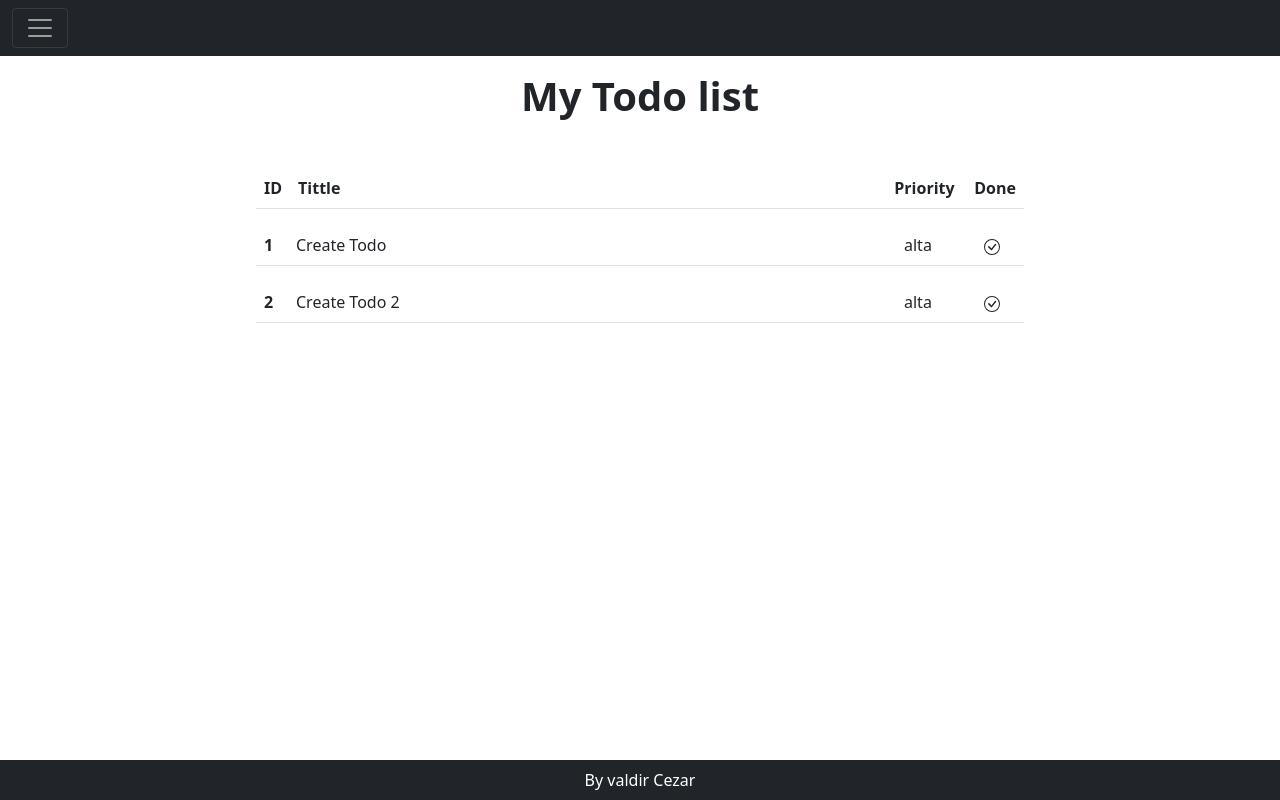
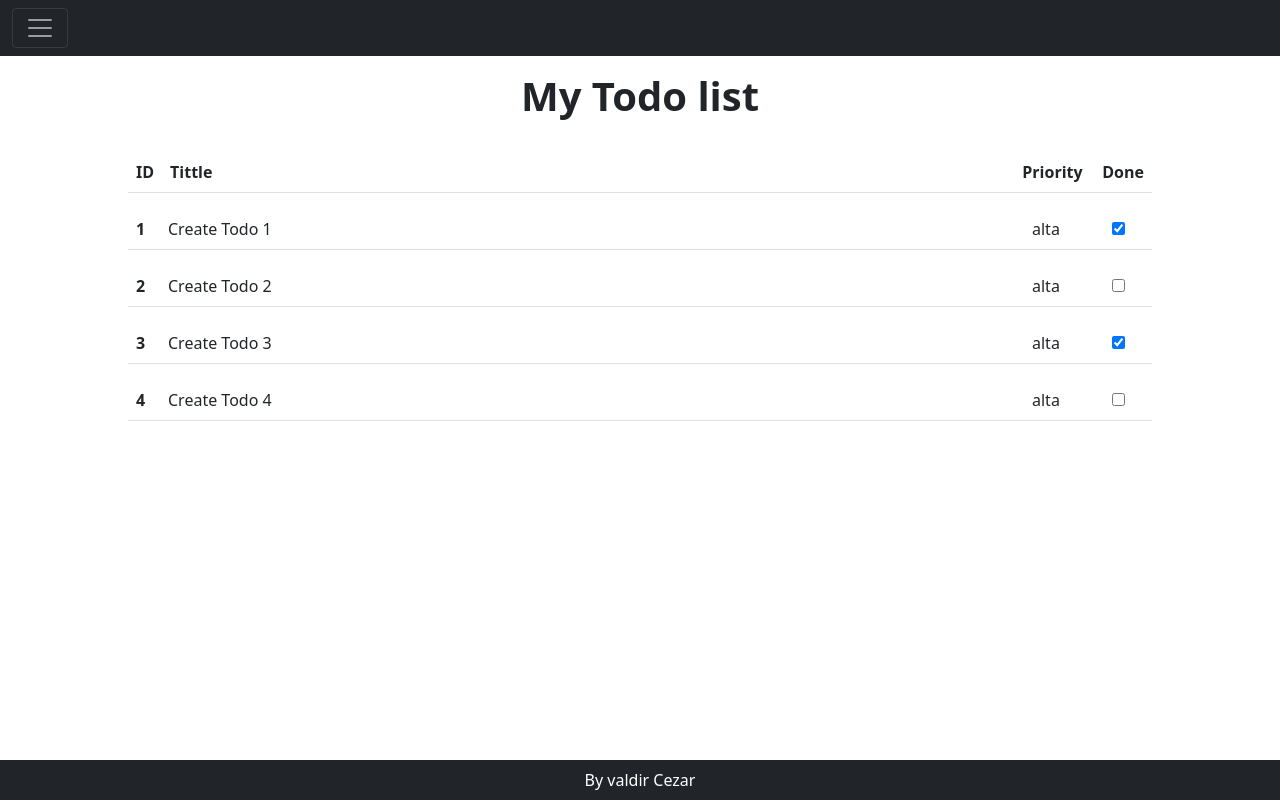
Before and after one commit to ValdirCezar/react-todo-typescript, a React (Create React App) app: page / in a window 1280 px wide. Built offline with nearby package versions, Linux system fonts and the light colour scheme.

Commit message:
feat: add img

```diff
--- a/src/components/TodoList/index.css
+++ b/src/components/TodoList/index.css
@@ -1,11 +1,11 @@
 h1 {
   text-align: center;
-  margin-bottom: 3rem;
+  margin-bottom: 2rem;
   font-weight: bolder;
 }
 
 .todo-list {
-  width: 60%;
+  width: 80%;
   margin: 1rem auto 0 auto;
 }
 
--- a/src/components/TodoList/index.tsx
+++ b/src/components/TodoList/index.tsx
@@ -8,13 +8,25 @@ const TodoList = () => {
   const list: Todo[] = [
     {
       id: 1,
-      title: 'Create Todo',
+      title: 'Create Todo 1',
+      priority: 'alta',
+      done: true
+    },
+    {
+      id: 2,
+      title: 'Create Todo 2',
       priority: 'alta',
       done: false
     },
     {
-      id: 2,
-      title: 'Create Todo 2',
+      id: 3,
+      title: 'Create Todo 3',
+      priority: 'alta',
+      done: true
+    },
+    {
+      id: 4,
+      title: 'Create Todo 4',
       priority: 'alta',
       done: false
     }
--- a/src/components/TodoListItem/index.tsx
+++ b/src/components/TodoListItem/index.tsx
@@ -7,6 +7,11 @@ interface TodoListItemProps {
 }
 
 const TodoListItem = (props: TodoListItemProps) => {
+
+  const handleChange = () => {
+
+  }
+
   return (
     <div>
       <table className="table">
@@ -16,10 +21,12 @@ const TodoListItem = (props: TodoListItemProps) => {
             <td id="title">{props.todo.title}</td>
             <td id="priority">{props.todo.priority}</td>
             <td id="action">
-              <svg xmlns="http://www.w3.org/2000/svg" width="16" height="16" fill="currentColor" className="bi bi-check-circle" viewBox="0 0 16 16">
-                <path d="M8 15A7 7 0 1 1 8 1a7 7 0 0 1 0 14zm0 1A8 8 0 1 0 8 0a8 8 0 0 0 0 16z" />
-                <path d="M10.97 4.97a.235.235 0 0 0-.02.022L7.477 9.417 5.384 7.323a.75.75 0 0 0-1.06 1.06L6.97 11.03a.75.75 0 0 0 1.079-.02l3.992-4.99a.75.75 0 0 0-1.071-1.05z" />
-              </svg>
+              <input
+                className="done"
+                checked={props.todo.done}
+                type="checkbox"
+                value="done"
+                onChange={handleChange}></input>
             </td>
           </tr>
         </tbody>
```
